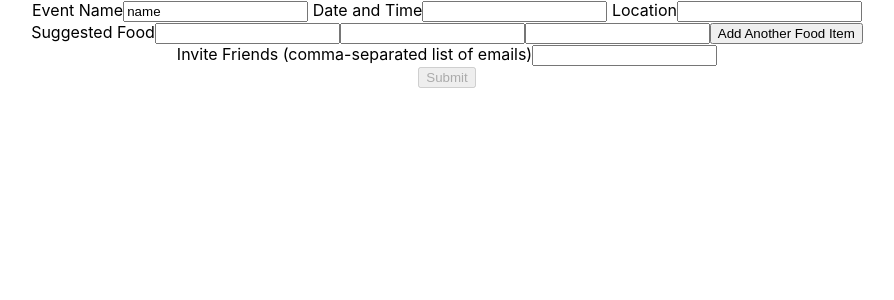
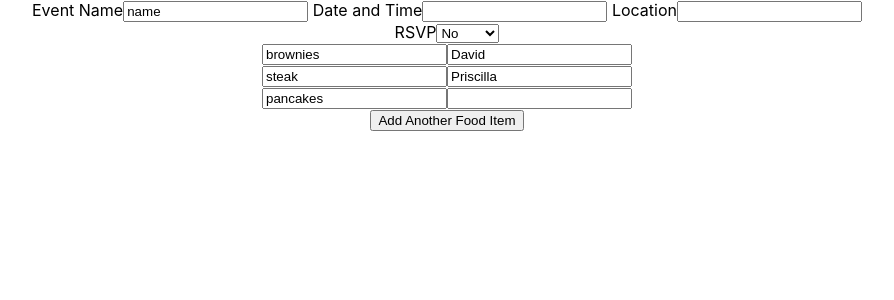
Before and after one commit to Potluck-Planner-1-Oct2021/front-end, a React (Create React App) app in the folder potluck-planner/: page / in a window 1280 px wide. Shown: the top 300 px of the page, without its empty margins (193-1087 px from the left). Built offline with nearby package versions, Linux system fonts and the light colour scheme.

Commit message:
scaffolding for create and view/edit events complete

```diff
--- a/potluck-planner/src/App.js
+++ b/potluck-planner/src/App.js
@@ -1,11 +1,12 @@
 import logo from './logo.svg';
 import './App.css';
 import CreateEvent from './components/CreateEvent';
+import ViewEvent from './components/ViewEvent'
 
 function App() {
   return (
     <div className="App">
-        <CreateEvent></CreateEvent>
+        <ViewEvent></ViewEvent>
     </div>
   );
 }
--- a/potluck-planner/src/components/InviteFriends.js
+++ b/potluck-planner/src/components/InviteFriends.js
@@ -4,15 +4,12 @@ import React, {useEffect, useState} from "react";
 //just requests a text string
 //label directs user to provide a comma-separated list of emails
 
-function InviteFriends(props) {
+function InviteFriends() {
 
   const [friendsList,setFriendsList] = useState('')
-  const [editable,setEditable] = useState(props.editable)
 
   const change = (event) => {
-      if(editable){
-        setFriendsList(event.target.value)
-      }
+    setFriendsList(event.target.value)
   }
 
   return (
--- a/potluck-planner/src/components/RSVP.js
+++ b/potluck-planner/src/components/RSVP.js
@@ -0,0 +1,30 @@
+import React, {useEffect, useState} from "react";
+
+//not required
+//just requests a text string
+//label directs user to provide a comma-separated list of emails
+
+function RSVP() {
+
+  const [rsvp,setRsvp] = useState('No')
+
+  const change = (event) => {
+    setRsvp(event.target.value)
+  }
+
+  return (
+    <div className="App">
+      <form>
+        <label> RSVP
+          <select value={rsvp} onChange={change}>
+              <option value="Yes">Yes</option>
+              <option value="No">No</option>
+              <option value="Maybe">Maybe</option>
+          </select>
+        </label>
+      </form>
+    </div>
+  );
+}
+
+export default RSVP;
--- a/potluck-planner/src/components/ViewEvent.js
+++ b/potluck-planner/src/components/ViewEvent.js
@@ -0,0 +1,27 @@
+import React, {useEffect, useState} from "react";
+import EventBasics from "./EventBasics";
+import InviteFriends from "./InviteFriends";
+import RSVP from "./RSVP";
+import ViewFoods from "./ViewFoods";
+
+
+
+function ViewEvent() {
+
+    const [isOrganizer, setIsOrganizer]=useState(false)
+
+  return (
+    <div className="App">
+      <EventBasics editable={isOrganizer}></EventBasics>
+      {
+          isOrganizer && <InviteFriends></InviteFriends>
+      }
+      {
+          !isOrganizer && <RSVP></RSVP>
+      }
+      <ViewFoods changeAll={isOrganizer}></ViewFoods>
+    </div>
+  );
+}
+
+export default ViewEvent;
--- a/potluck-planner/src/components/ViewFood.js
+++ b/potluck-planner/src/components/ViewFood.js
@@ -0,0 +1,22 @@
+import React, {useEffect, useState} from "react";
+
+// need to add restrictions on what is editable
+
+function ViewFood(props) {
+
+    const [form, setForm] = useState({food: props.food, owner: props.owner})
+
+    const change = (event) => {
+        const { name, value} = event.target
+        setForm({...form, [name]: value})
+      }
+
+  return (
+    <div className="App">
+        <input type="text" name="food" onChange={change} value={form.food}></input>
+        <input type="text" name="owner" onChange={change} value={form.owner}></input>
+    </div>
+  );
+}
+
+export default ViewFood;
--- /dev/null
+++ b/potluck-planner/src/components/ViewFoods.js
@@ -0,0 +1,36 @@
+import React, {useEffect, useState} from "react";
+import ViewFood from "./ViewFood";
+
+    const sampleItems = [
+        {food: 'brownies', owner: 'David'},
+        {food: 'steak', owner: 'Priscilla'},
+        {food: 'pancakes', owner: ''}
+    ]
+
+function ViewFoods(props) {
+
+  const [changeAll,setChangeAll] = useState(props.changeAll)
+  const [items,setItems] = useState(sampleItems)
+
+  const addFood = (event) => {
+    event.preventDefault()
+    const newState = items.slice()
+    newState.push({food: '', owner: ''})
+    setItems(newState)
+  }
+
+  return (
+    <div className="App">
+      <form>
+        {
+            items.map(item => (
+                <ViewFood food={item.food} owner={item.owner}></ViewFood>
+            ))
+        }
+        <button onClick={addFood}>Add Another Food Item</button>
+      </form>
+    </div>
+  );
+}
+
+export default ViewFoods;
```
